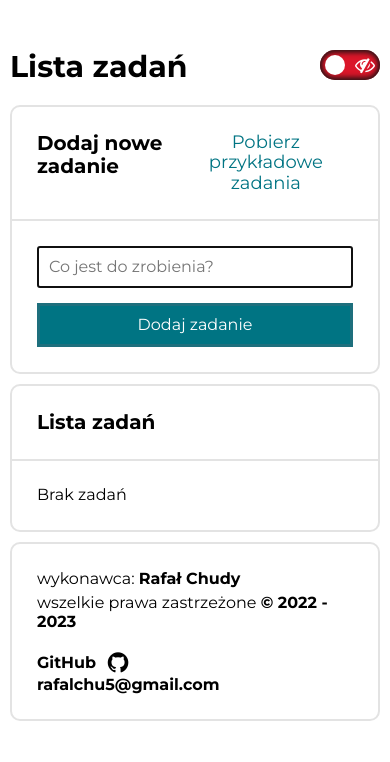
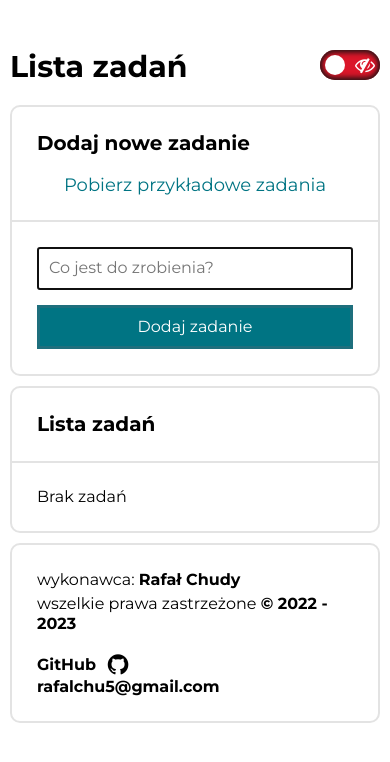
Before and after one commit to Rafal-1999/To-Do-List-React, a React (Create React App) app: page / in a window 390 px wide. Shown: the top 762 px of the page. Built offline with nearby package versions, Linux system fonts and the light colour scheme.

Commit message:
Added mobile view for new button

```diff
--- a/package.json
+++ b/package.json
@@ -1,6 +1,6 @@
 {
   "name": "to-do-list-react",
-  "version": "4.48.0",
+  "version": "4.48.1",
   "private": true,
   "homepage": "https://rafal-1999.github.io/To-Do-List-React/",
   "dependencies": {
--- a/src/components/styled.js
+++ b/src/components/styled.js
@@ -1,4 +1,14 @@
 import styled, { css } from "styled-components";
+
+export const Box = styled.div`
+    display: flex;
+    gap: 20px;
+
+    @media (max-width: 768px) {
+        flex-direction: column;
+        align-items: center;
+    }
+`;
 
 export const Button = styled.button`
     color: rgb(0, 116, 131);
--- a/src/features/tasks/Buttons/index.js
+++ b/src/features/tasks/Buttons/index.js
@@ -1,7 +1,6 @@
 import { useSelector, useDispatch } from "react-redux";
 import { selectTasks, toggleHideDone, completeAllTasks } from "../tasksSlice";
-import { Box } from "./styled";
-import { Button } from "../../../components/styled";
+import { Box, Button } from "../../../components/styled";
 
 const Buttons = () => {
     const { tasks, hideDone } = useSelector(selectTasks);
--- a/src/features/tasks/Buttons/styled.js
+++ /dev/null
@@ -1,11 +0,0 @@
-import styled, { css } from "styled-components";
-
-export const Box = styled.div`
-    display: flex;
-    gap: 20px;
-
-    @media (max-width: 768px) {
-        flex-direction: column;
-        align-items: center;
-    }
-`;
--- a/src/features/tasks/Tasks.js
+++ b/src/features/tasks/Tasks.js
@@ -7,7 +7,7 @@ import Form from "./Form";
 import Buttons from "./Buttons";
 import TasksList from "./TasksList";
 import Footer from "../../components/Footer";
-import { Button } from "../../components/styled";
+import { Box, Button } from "../../components/styled";
 import "../../fontello/css/fontello.css";
 // import { lightTheme, darkTheme } from "./themes";
 
@@ -51,12 +51,14 @@ const Tasks = () => {
                         }
                     />
                     <Content
-                        isLayout
+                        isVertical
                         title="Dodaj nowe zadanie"
                         extraContentTop={
-                            <Button>
-                                Pobierz przykładowe zadania
-                            </Button>
+                            <Box>
+                                <Button>
+                                    Pobierz przykładowe zadania
+                                </Button>
+                            </Box>
                         }
                         extraContentBottom={
                             <Form />
```
